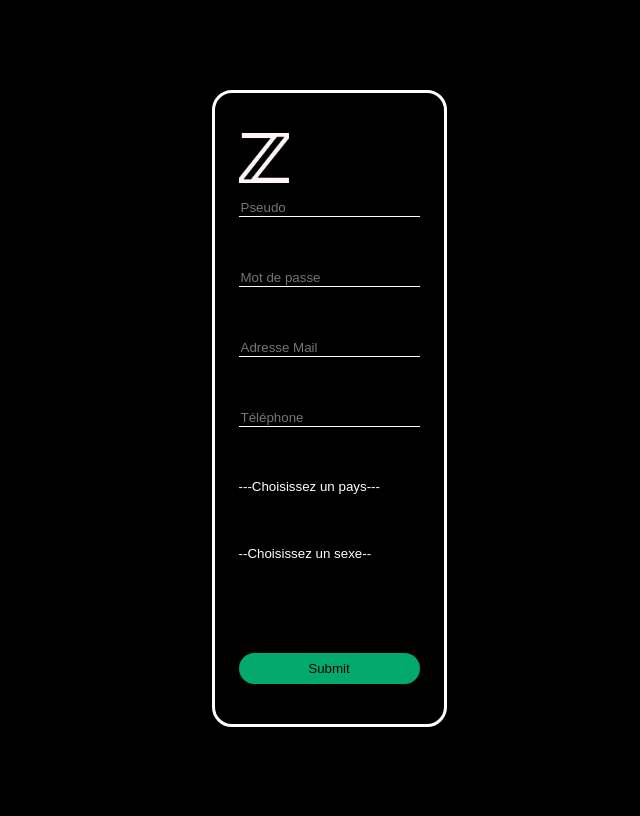
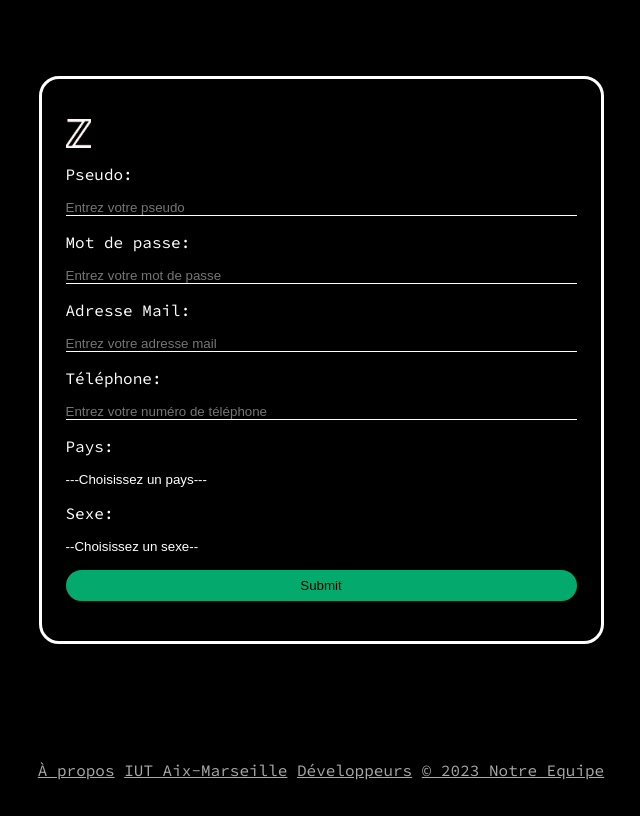
Before and after one commit to Edouard-Pon/univ-php-project, a PHP site: page /app/views/register.php in a window 1280 px wide. Shown: the whole page, without its empty margins (319-959 px from the left). After the commit the page ends 780 px from the top, so only its background shows below. Run offline with PHP 8.4, Linux system fonts and the light colour scheme.

Commit message:
Updated register.php

```diff
--- a/app/views/register.php
+++ b/app/views/register.php
@@ -36,16 +36,28 @@ if(isset($_POST['envoi'])){
     <head>
         <title>Inscription</title>
         <meta charset="utf-8">
+        <link rel="stylesheet" href="/public/assets/styles/main.css">
         <link rel="stylesheet" href="/public/assets/styles/connection.css"/>
 </head>
 <body>
+<div class="page-content">
+    <div class="flex-container">
         <form method="POST" action="">
-        <img src="/public/assets/images/logoblanc.png" width="50" height="50">
-        <input class="inputText" id="username" type="text" name="name" autocomplete="off" placeholder="Pseudo"> <br/>
-        <input class="inputText" type="password" name="password" autocomplete="off" placeholder="Mot de passe"><br/>
-        <input class="inputText" type="email" name="email"  placeholder="Adresse Mail" autocomplete="off"> <br/>
-        <input class="inputText" type="tel" name="phone" id="user_phone" nputmode="numeric" placeholder="Téléphone"  pattern="[0-9]{10}"><br/>
-        <select class="inputSelect" id="user_country" name="location"> <!-- Pays -->
+            <div class="logo"><img src="/public/assets/images/logoblanc.png" class="image" alt=""></div>
+            <label for="username">Pseudo:</label>
+            <input class="inputText" id="username" type="text" name="name" autocomplete="off" placeholder="Entrez votre pseudo">
+
+            <label for="password">Mot de passe:</label>
+            <input class="inputText" type="password" name="password" autocomplete="off" placeholder="Entrez votre mot de passe">
+
+            <label for="email">Adresse Mail:</label>
+            <input class="inputText" type="email" name="email" placeholder="Entrez votre adresse mail" autocomplete="off">
+
+            <label for="user_phone">Téléphone:</label>
+            <input class="inputText" type="tel" name="phone" id="user_phone" inputmode="numeric" placeholder="Entrez votre numéro de téléphone" pattern="[0-9]{10}">
+
+            <label for="user_country">Pays:</label>
+            <select class="inputSelect" id="user_country" name="location">
                 <option value=""> ---Choisissez un pays---</option>
                 <option value="Fr"> France</option>
                 <option value="Ua"> Ukraine</option>
@@ -56,17 +68,26 @@ if(isset($_POST['envoi'])){
                 <option value="Ma"> Mars</option>
                 <option value="Ai"> Aix-En-Provence</option>
                 <option value="Iu"> IUT</option>
-    </select> <br>
-    <select class="inputSelect" id="user_sexe" name="gender"> <!-- sexe -->
+            </select>
+
+            <label for="user_sexe">Sexe:</label>
+            <select class="inputSelect" id="user_sexe" name="gender">
                 <option value=""> --Choisissez un sexe--</option>
                 <option value="M">Homme</option>
                 <option value="F">Femme</option>
                 <option value="Helico_de_combat">Hélicoptère de combat</option>
                 <option value="Adaptateur_Usb">Adaptateur USB</option>
-    </select> <br>
-        <br/><br/>
+            </select>
+
             <input type="submit" name="envoi">
-
         </form>
+    </div>
+    <footer>
+        <a href="https://www.youtube.com/watch?v=dQw4w9WgXcQ">À propos</a>
+        <a href="https://www.univ-amu.fr/">IUT Aix-Marseille</a>
+        <a href="https://github.com/Edouard-Pon/Univ-PHP-Project">Développeurs</a>
+        <a>© 2023 Notre Equipe</a>
+    </footer>
+</div>
 </body>
 </html>
```
Lines whose indentation alone changed are shown as unchanged.
